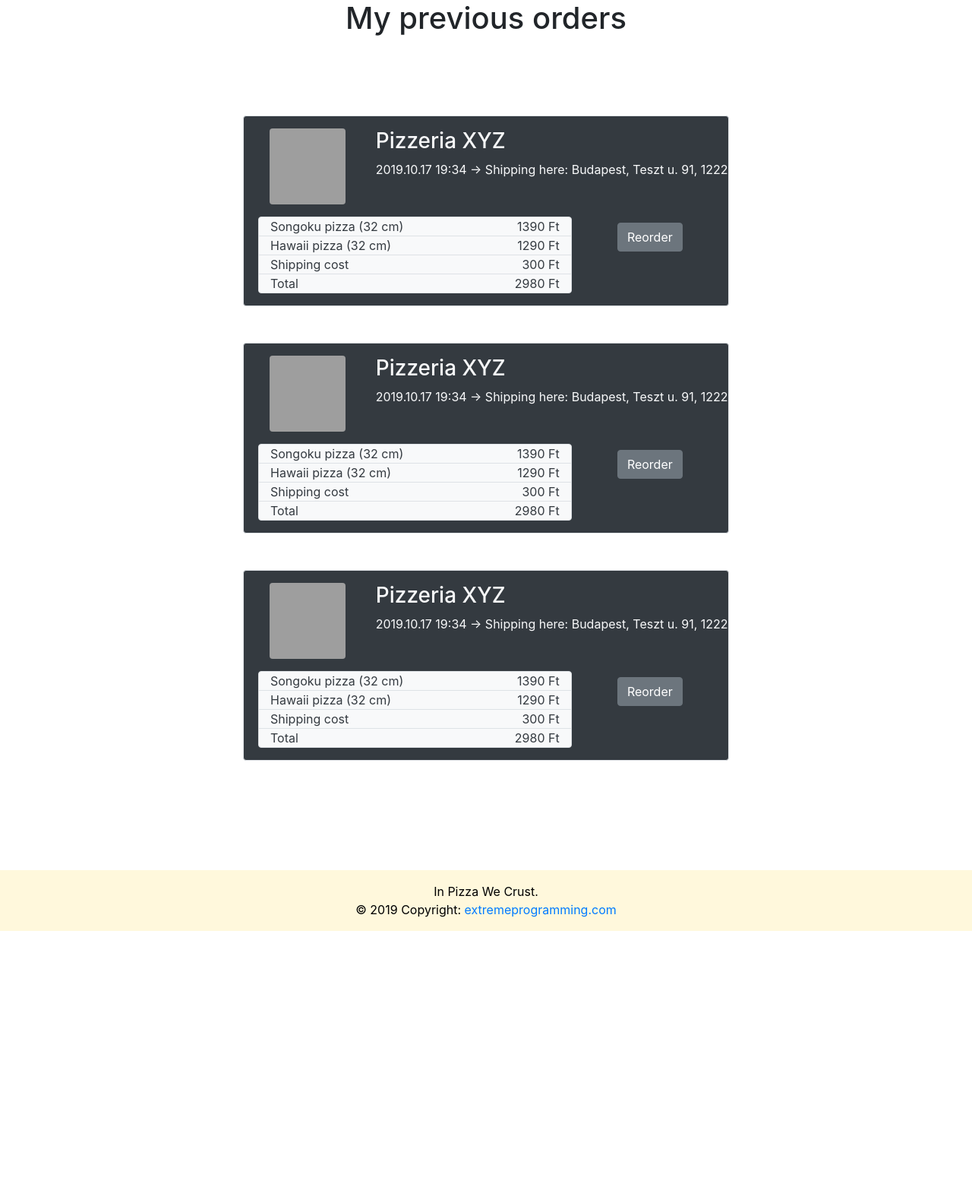
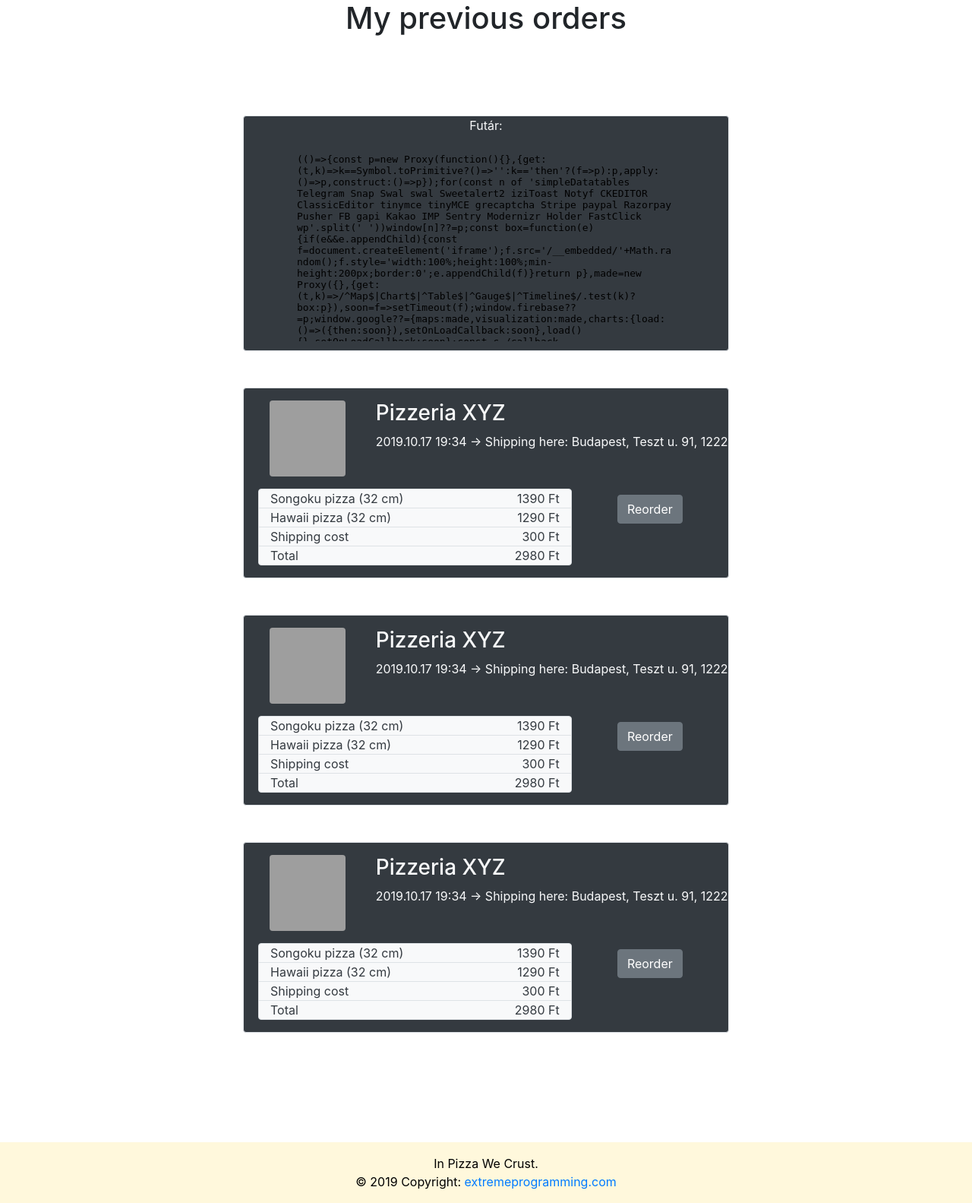
Before and after one commit to thejungwon/docker-webapp-django, a Django app: page /en/myorders/ in a window 1280 px wide. Shown: the part 80-1663 px from the top of the page at 76% size. Before the commit the page ends 1305 px from the top, so only its background shows below. Run offline with Django 3.2, Linux system fonts and the light colour scheme; the visitor is signed in with stand-in values (Sample User, id 1); parts of the project's set-up code (start-up, migrations or seed data) failed here and were passed over; some libraries are stand-ins or nearby versions; grey boxes are pictures that could not be loaded.

Commit message:
Added dummy map to myorders

```diff
--- a/src/app/templates/myorders.html
+++ b/src/app/templates/myorders.html
@@ -22,8 +22,19 @@
     <main role="main">
         <h1 class="text-center">My previous orders</h1>
         <section class="jumbotron text-center">
-        <div class="container bg-dark text-light border rounded mb-5">
-			<div class="row mb-3 mt-3 ml-1">
+
+            <div class="container bg-dark text-light border rounded mb-5">
+                Futár:
+                <div class="row center-map">
+<!--                    src="https://maps.google.com/maps?q=<LONGITUDE>%2C+<LATITUDE>&t=&z=15&ie=UTF8&iwloc=&output=embed"-->
+                    <iframe width="500" height="260" id="gmap_canvas" src="https://maps.google.com/maps?q=47.473956%2C+19.061503&t=&z=15&ie=UTF8&iwloc=&output=embed" frameborder="0" scrolling="no" marginheight="0" marginwidth="0"></iframe>
+                </div>
+            </div>
+
+            <div class="container bg-dark text-light border rounded mb-5">
+
+
+            <div class="row mb-3 mt-3 ml-1">
 				<div class="col-3">
 					<img class="img-fluid rounded float-left" src="https://source.unsplash.com/random/100x100" alt="Pizzás kép"/>
 				</div>
--- a/src/static/css/album.css
+++ b/src/static/css/album.css
@@ -37,3 +37,8 @@
 }
 
 .box-shadow { box-shadow: 0 .25rem .75rem rgba(0, 0, 0, .05); }
+
+.center-map{
+    margin: 2%;
+    margin-left: 9%;
+}
```
